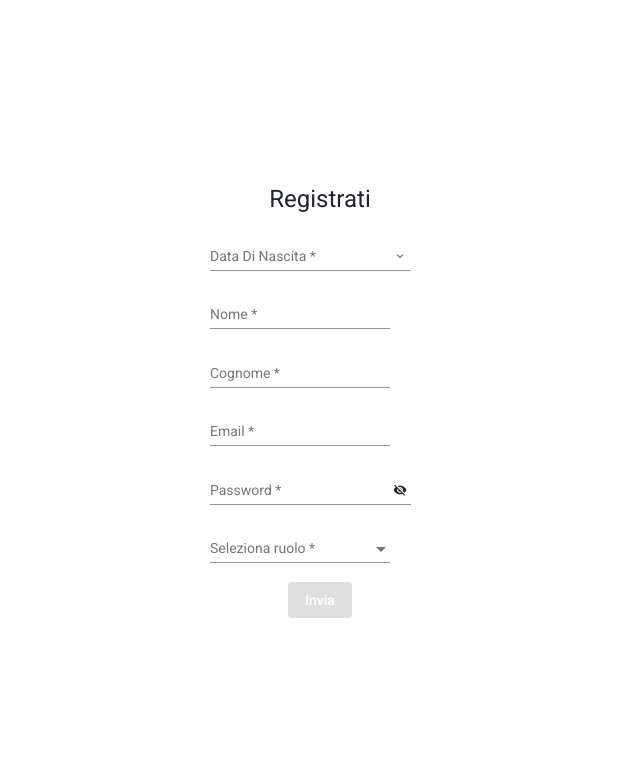
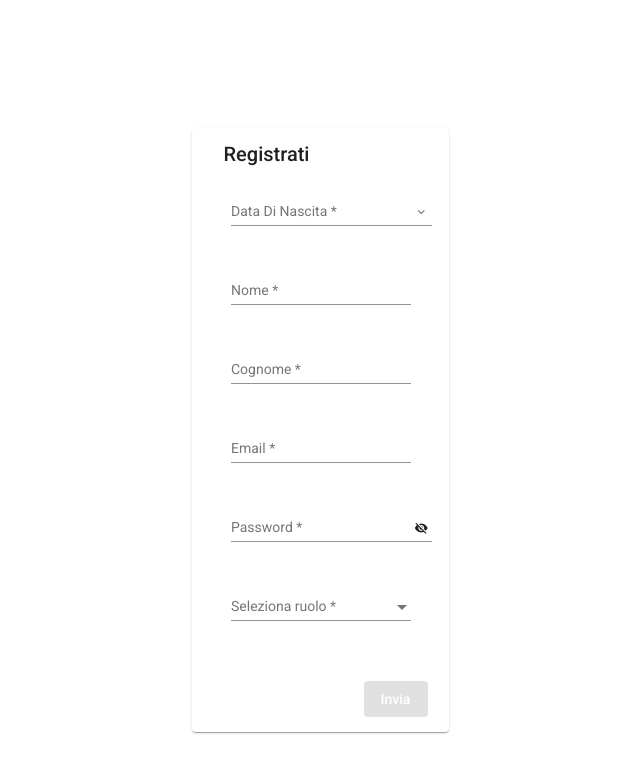
Before and after one commit to GerardoFesta/GreenTrails, an Angular app in the folder frontend/: page / in a window 1280 px wide. Shown: the top 772 px of the page, without its empty margins (320-960 px from the left). Built offline with nearby package versions, Linux system fonts and the light colour scheme.

Commit message:
fix(frontend): fix DataNascita in "registrazione" component

```diff
--- a/frontend/src/app/componenti/registrazione/registrazione.component.css
+++ b/frontend/src/app/componenti/registrazione/registrazione.component.css
@@ -1,10 +1,9 @@
 .orientamento{
-    display: flex;
-    justify-content: center;
-    align-items: center;
-    flex-direction: column;
-    height: 100vh;
-    margin: 0;
+  display: flex;
+  align-items: center;
+  justify-content: center;
+  margin: 10%;
+
   }
 
   form {
@@ -20,8 +19,10 @@
   }
 
   .container{
-    margin: 1px;
+    margin: 5%;
   }
-  .data-allineamento {
-    margin-right: 20px;
+
+  .btn{
+    display: flex;
+    justify-content: flex-end;
   }
--- a/frontend/src/app/componenti/registrazione/registrazione.component.html
+++ b/frontend/src/app/componenti/registrazione/registrazione.component.html
@@ -1,15 +1,25 @@
 <div class="orientamento">
-  <h1>Registrati</h1>
+  <mat-card >
+    <mat-card-header>
+
+      <mat-card-title>Registrati</mat-card-title>
+
+    </mat-card-header>
+
+    <mat-card-content>
   <form name="signupform" #signupform="ngForm" (submit)="onSubmit()">
 
     <div class="container">
         <mat-form-field class="data-allineamento">
           <mat-label>Data Di Nascita</mat-label>
-          <input matInput [matDatepicker]="picker" required>
+          <input matInput [matDatepicker]="picker" required [formControl]="dataNascita">
           <mat-datepicker-toggle matSuffix [for]="picker">
             <mat-icon matDatepickerToggleIcon>keyboard_arrow_down</mat-icon>
           </mat-datepicker-toggle>
           <mat-datepicker #picker></mat-datepicker>
+          <mat-error *ngIf="nome.invalid">
+            {{ getErrorMessagedata() }}
+          </mat-error>
         </mat-form-field>
       </div>
 
@@ -97,10 +107,14 @@
       </mat-form-field>
     </div>
   </form>
+    </mat-card-content>
+  <mat-card-actions>
+    <div class="btn">
   <button
     mat-raised-button
     (click)="onSubmit()"
     [disabled]="
+    dataNascita.invalid ||
       nome.invalid ||
       cognome.invalid ||
       email.invalid ||
@@ -115,3 +129,6 @@
     Invia
   </button>
 </div>
+</mat-card-actions>
+</mat-card>
+</div>
--- a/frontend/src/app/componenti/registrazione/registrazione.component.ts
+++ b/frontend/src/app/componenti/registrazione/registrazione.component.ts
@@ -20,6 +20,16 @@ export class MyErrorStateMatcher implements ErrorStateMatcher {
 export class RegistrazioneComponent implements OnInit {
 
   hide = true;
+
+
+  //GESTIONE ERRORI DataNascita
+  dataNascita = new FormControl('', [Validators.required]);
+  getErrorMessagedata() {
+    if (this.dataNascita.hasError('required')) {
+      return 'Inserisci Data';
+    }
+    return
+  }
 
 
   //GESTIONE ERRORI NOME
@@ -92,6 +102,7 @@ export class RegistrazioneComponent implements OnInit {
       console.log('Entrato nella onSubmit');
 
       const formData = {
+        dataNascita :this.dataNascita,
         nome: this.nome.value,
         cognome: this.cognome.value,
         email: this.email.value,
@@ -99,7 +110,7 @@ export class RegistrazioneComponent implements OnInit {
         selected : this.selected.value
       };
 
-      if (this.nome.valid && this.cognome.valid && this.email.valid && this.password.valid) {
+      if (this.dataNascita && this.nome.valid && this.cognome.valid && this.email.valid && this.password.valid) {
         this.RegistrazioneService.registerUser(formData).subscribe(
           response => {
             console.log('Registrazione completata con successo!', response);
```
